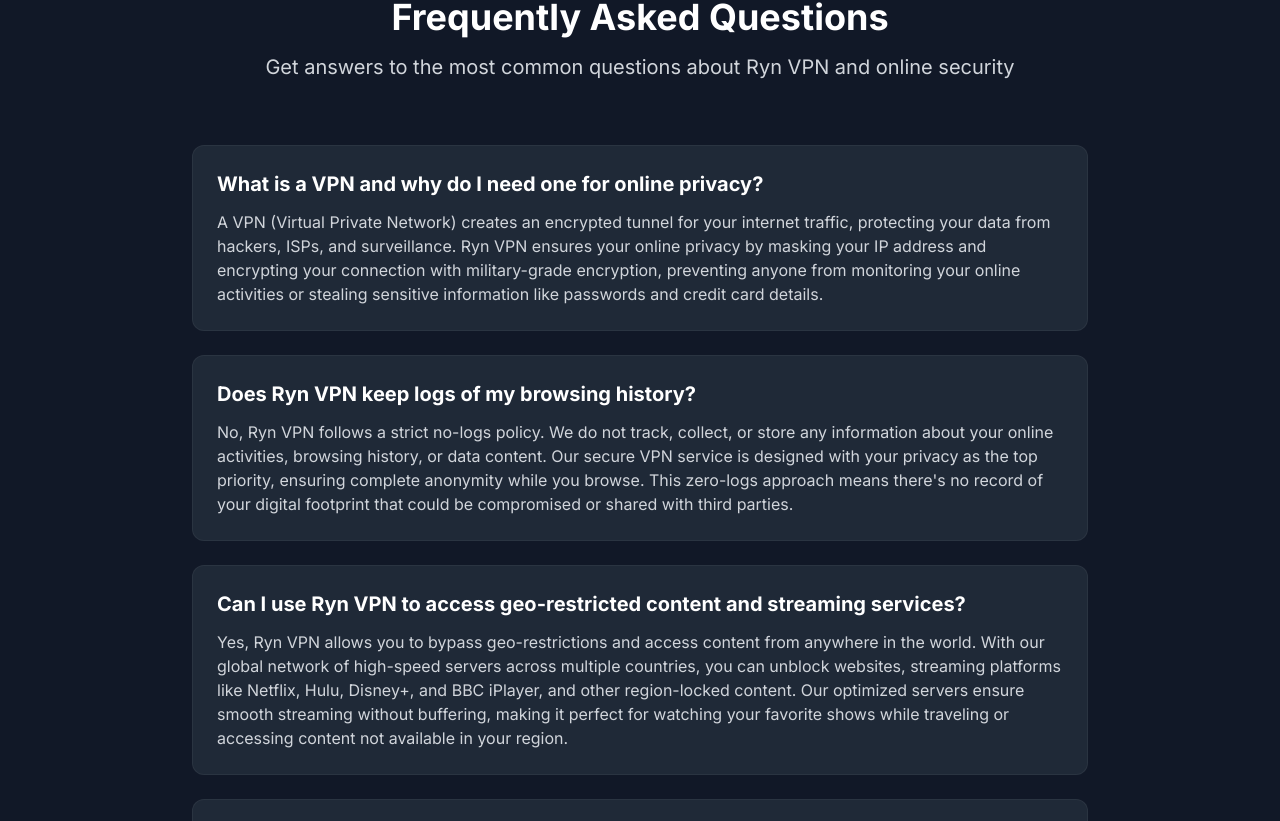
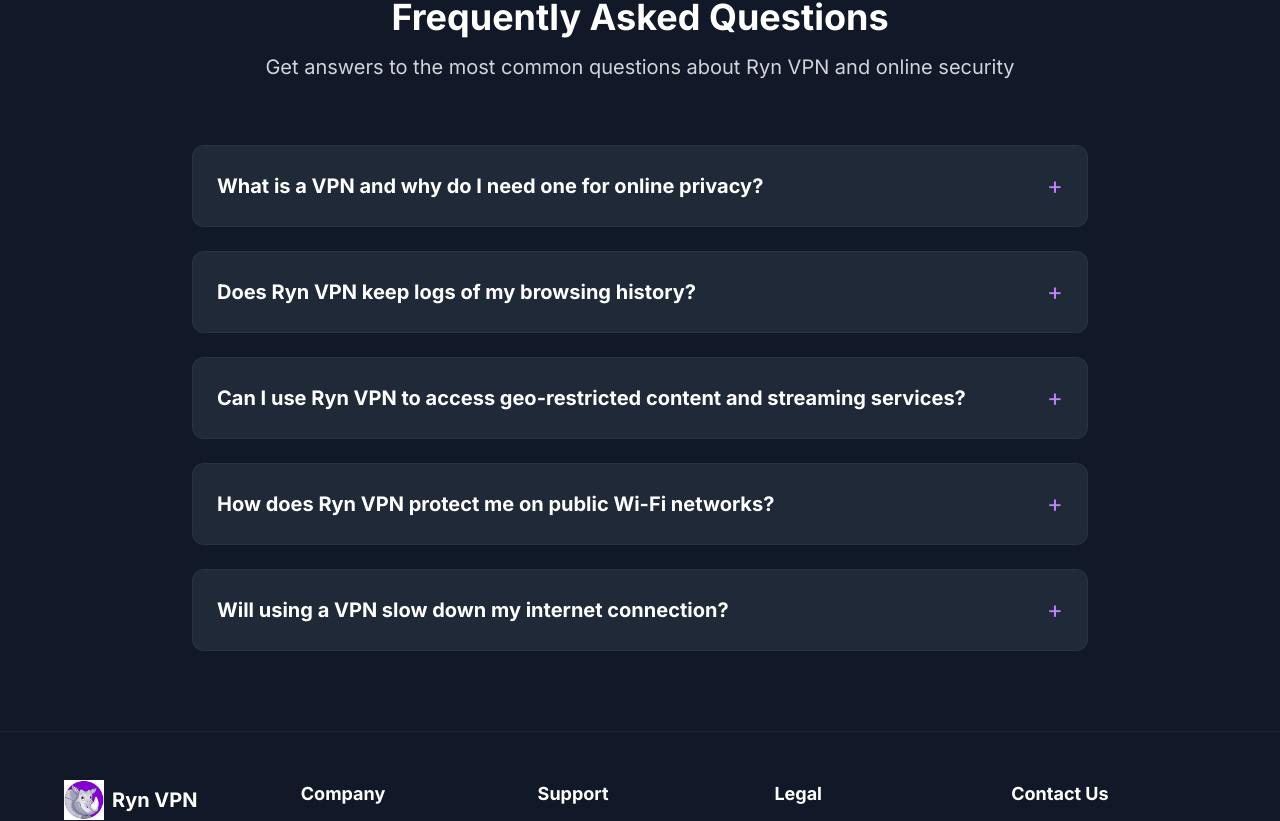
Before and after one commit to geekyraghav13/ryn, a Next.js app: page / in a window 1280 px wide. Shown: the part 3540-4361 px from the top of the page. Built offline with nearby package versions, Linux system fonts and the light colour scheme.

Commit message:
add white color in the whole background of this section

```diff
--- a/app/page.tsx
+++ b/app/page.tsx
@@ -5,6 +5,14 @@
 export default function Page() {
     const [isMenuOpen, setIsMenuOpen] = useState(false);
     const [activeSection, setActiveSection] = useState('home');
+    const [expandedFaqs, setExpandedFaqs] = useState<number[]>([]);
+
+    // Toggle FAQ item
+    const toggleFaq = (index: number) => {
+        setExpandedFaqs((prev) =>
+            prev.includes(index) ? prev.filter((item) => item !== index) : [...prev, index],
+        );
+    };
 
     // Features of Ryn VPN
     const features = [
@@ -738,18 +746,31 @@
                             className="bg-gray-800 rounded-xl p-6 border border-white border-opacity-5 hover:border-purple-500 transition-colors"
                             data-oid="_qo3k0l"
                         >
-                            <h3 className="text-xl font-bold mb-3 text-white" data-oid="yqdva68">
+                            <div
+                                className="flex justify-between items-center cursor-pointer"
+                                onClick={() => toggleFaq(0)}
+                                data-oid="yf9psgx"
+                            >
+                                <h3 className="text-xl font-bold text-white" data-oid="yqdva68">
                                     What is a VPN and why do I need one for online privacy?
                                 </h3>
+                                <div className="text-purple-400 text-2xl" data-oid="yeh:iib">
+                                    {expandedFaqs.includes(0) ? '−' : '+'}
+                                </div>
+                            </div>
+                            {expandedFaqs.includes(0) && (
+                                <div className="mt-3" data-oid="vva8tla">
                                     <p className="text-gray-300" data-oid="d1z5n:t">
-                                A VPN (Virtual Private Network) creates an encrypted tunnel for your
-                                internet traffic, protecting your data from hackers, ISPs, and
-                                surveillance. Ryn VPN ensures your online privacy by masking your IP
-                                address and encrypting your connection with military-grade
-                                encryption, preventing anyone from monitoring your online activities
-                                or stealing sensitive information like passwords and credit card
-                                details.
+                                        A VPN (Virtual Private Network) creates an encrypted tunnel
+                                        for your internet traffic, protecting your data from
+                                        hackers, ISPs, and surveillance. Ryn VPN ensures your online
+                                        privacy by masking your IP address and encrypting your
+                                        connection with military-grade encryption, preventing anyone
+                                        from monitoring your online activities or stealing sensitive
+                                        information like passwords and credit card details.
                                     </p>
+                                </div>
+                            )}
                         </div>
 
                         {/* FAQ Item 2 */}
@@ -757,18 +778,32 @@
                             className="bg-gray-800 rounded-xl p-6 border border-white border-opacity-5 hover:border-purple-500 transition-colors"
                             data-oid="qwobdzf"
                         >
-                            <h3 className="text-xl font-bold mb-3 text-white" data-oid=".m5p.gz">
+                            <div
+                                className="flex justify-between items-center cursor-pointer"
+                                onClick={() => toggleFaq(1)}
+                                data-oid=":1ljyil"
+                            >
+                                <h3 className="text-xl font-bold text-white" data-oid=".m5p.gz">
                                     Does Ryn VPN keep logs of my browsing history?
                                 </h3>
+                                <div className="text-purple-400 text-2xl" data-oid="j2h87y8">
+                                    {expandedFaqs.includes(1) ? '−' : '+'}
+                                </div>
+                            </div>
+                            {expandedFaqs.includes(1) && (
+                                <div className="mt-3" data-oid="7amg6uv">
                                     <p className="text-gray-300" data-oid="f3x6c1e">
-                                No, Ryn VPN follows a strict no-logs policy. We do not track,
-                                collect, or store any information about your online activities,
-                                browsing history, or data content. Our secure VPN service is
-                                designed with your privacy as the top priority, ensuring complete
-                                anonymity while you browse. This zero-logs approach means there's no
-                                record of your digital footprint that could be compromised or shared
-                                with third parties.
+                                        No, Ryn VPN follows a strict no-logs policy. We do not
+                                        track, collect, or store any information about your online
+                                        activities, browsing history, or data content. Our secure
+                                        VPN service is designed with your privacy as the top
+                                        priority, ensuring complete anonymity while you browse. This
+                                        zero-logs approach means there's no record of your digital
+                                        footprint that could be compromised or shared with third
+                                        parties.
                                     </p>
+                                </div>
+                            )}
                         </div>
 
                         {/* FAQ Item 3 */}
@@ -776,20 +811,34 @@
                             className="bg-gray-800 rounded-xl p-6 border border-white border-opacity-5 hover:border-purple-500 transition-colors"
                             data-oid=":ik3cr9"
                         >
-                            <h3 className="text-xl font-bold mb-3 text-white" data-oid="yz.j9s5">
+                            <div
+                                className="flex justify-between items-center cursor-pointer"
+                                onClick={() => toggleFaq(2)}
+                                data-oid="zc2ko6a"
+                            >
+                                <h3 className="text-xl font-bold text-white" data-oid="yz.j9s5">
                                     Can I use Ryn VPN to access geo-restricted content and streaming
                                     services?
                                 </h3>
+                                <div className="text-purple-400 text-2xl" data-oid="fu5v13-">
+                                    {expandedFaqs.includes(2) ? '−' : '+'}
+                                </div>
+                            </div>
+                            {expandedFaqs.includes(2) && (
+                                <div className="mt-3" data-oid="pa1:n:m">
                                     <p className="text-gray-300" data-oid="d:tu9ol">
-                                Yes, Ryn VPN allows you to bypass geo-restrictions and access
-                                content from anywhere in the world. With our global network of
-                                high-speed servers across multiple countries, you can unblock
-                                websites, streaming platforms like Netflix, Hulu, Disney+, and BBC
-                                iPlayer, and other region-locked content. Our optimized servers
-                                ensure smooth streaming without buffering, making it perfect for
-                                watching your favorite shows while traveling or accessing content
-                                not available in your region.
+                                        Yes, Ryn VPN allows you to bypass geo-restrictions and
+                                        access content from anywhere in the world. With our global
+                                        network of high-speed servers across multiple countries, you
+                                        can unblock websites, streaming platforms like Netflix,
+                                        Hulu, Disney+, and BBC iPlayer, and other region-locked
+                                        content. Our optimized servers ensure smooth streaming
+                                        without buffering, making it perfect for watching your
+                                        favorite shows while traveling or accessing content not
+                                        available in your region.
                                     </p>
+                                </div>
+                            )}
                         </div>
 
                         {/* FAQ Item 4 */}
@@ -797,19 +846,33 @@
                             className="bg-gray-800 rounded-xl p-6 border border-white border-opacity-5 hover:border-purple-500 transition-colors"
                             data-oid="17uj5tu"
                         >
-                            <h3 className="text-xl font-bold mb-3 text-white" data-oid="0dm5xbm">
+                            <div
+                                className="flex justify-between items-center cursor-pointer"
+                                onClick={() => toggleFaq(3)}
+                                data-oid="o:p71m:"
+                            >
+                                <h3 className="text-xl font-bold text-white" data-oid="0dm5xbm">
                                     How does Ryn VPN protect me on public Wi-Fi networks?
                                 </h3>
+                                <div className="text-purple-400 text-2xl" data-oid="je852ev">
+                                    {expandedFaqs.includes(3) ? '−' : '+'}
+                                </div>
+                            </div>
+                            {expandedFaqs.includes(3) && (
+                                <div className="mt-3" data-oid="ayb.9_f">
                                     <p className="text-gray-300" data-oid="fu.za6o">
-                                Public Wi-Fi networks are notorious hotspots for cybercriminals. Ryn
-                                VPN protects you by creating a secure encrypted tunnel for your
-                                data, preventing hackers from intercepting your information even on
-                                unsecured networks. Our VPN security features include protection
-                                against man-in-the-middle attacks, data sniffing, and packet
-                                analysis. With Ryn VPN active, you can safely use airport, hotel,
-                                café, or any public Wi-Fi without worrying about your sensitive data
-                                being compromised.
+                                        Public Wi-Fi networks are notorious hotspots for
+                                        cybercriminals. Ryn VPN protects you by creating a secure
+                                        encrypted tunnel for your data, preventing hackers from
+                                        intercepting your information even on unsecured networks.
+                                        Our VPN security features include protection against
+                                        man-in-the-middle attacks, data sniffing, and packet
+                                        analysis. With Ryn VPN active, you can safely use airport,
+                                        hotel, café, or any public Wi-Fi without worrying about your
+                                        sensitive data being compromised.
                                     </p>
+                                </div>
+                            )}
                         </div>
 
                         {/* FAQ Item 5 */}
@@ -817,20 +880,33 @@
                             className="bg-gray-800 rounded-xl p-6 border border-white border-opacity-5 hover:border-purple-500 transition-colors"
                             data-oid="tetyqon"
                         >
-                            <h3 className="text-xl font-bold mb-3 text-white" data-oid="fz.pvtl">
+                            <div
+                                className="flex justify-between items-center cursor-pointer"
+                                onClick={() => toggleFaq(4)}
+                                data-oid="r9:g.b7"
+                            >
+                                <h3 className="text-xl font-bold text-white" data-oid="fz.pvtl">
                                     Will using a VPN slow down my internet connection?
                                 </h3>
+                                <div className="text-purple-400 text-2xl" data-oid="o_auh3q">
+                                    {expandedFaqs.includes(4) ? '−' : '+'}
+                                </div>
+                            </div>
+                            {expandedFaqs.includes(4) && (
+                                <div className="mt-3" data-oid="bsy:3eg">
                                     <p className="text-gray-300" data-oid="ox0fv_a">
-                                While all VPNs can affect speed due to encryption, Ryn VPN is
-                                designed to minimize this impact. Our high-speed VPN servers are
-                                optimized for performance with unlimited bandwidth and no
-                                throttling. Many users experience minimal to no noticeable
-                                difference in speed when using our service. For the best
-                                performance, we recommend connecting to servers closest to your
-                                physical location. Our Premium plan includes access to our fastest
-                                servers specifically optimized for streaming, gaming, and
-                                downloading large files.
+                                        While all VPNs can affect speed due to encryption, Ryn VPN
+                                        is designed to minimize this impact. Our high-speed VPN
+                                        servers are optimized for performance with unlimited
+                                        bandwidth and no throttling. Many users experience minimal
+                                        to no noticeable difference in speed when using our service.
+                                        For the best performance, we recommend connecting to servers
+                                        closest to your physical location. Our Premium plan includes
+                                        access to our fastest servers specifically optimized for
+                                        streaming, gaming, and downloading large files.
                                     </p>
+                                </div>
+                            )}
                         </div>
                     </div>
                 </div>
```
Lines whose indentation alone changed are shown as unchanged.
